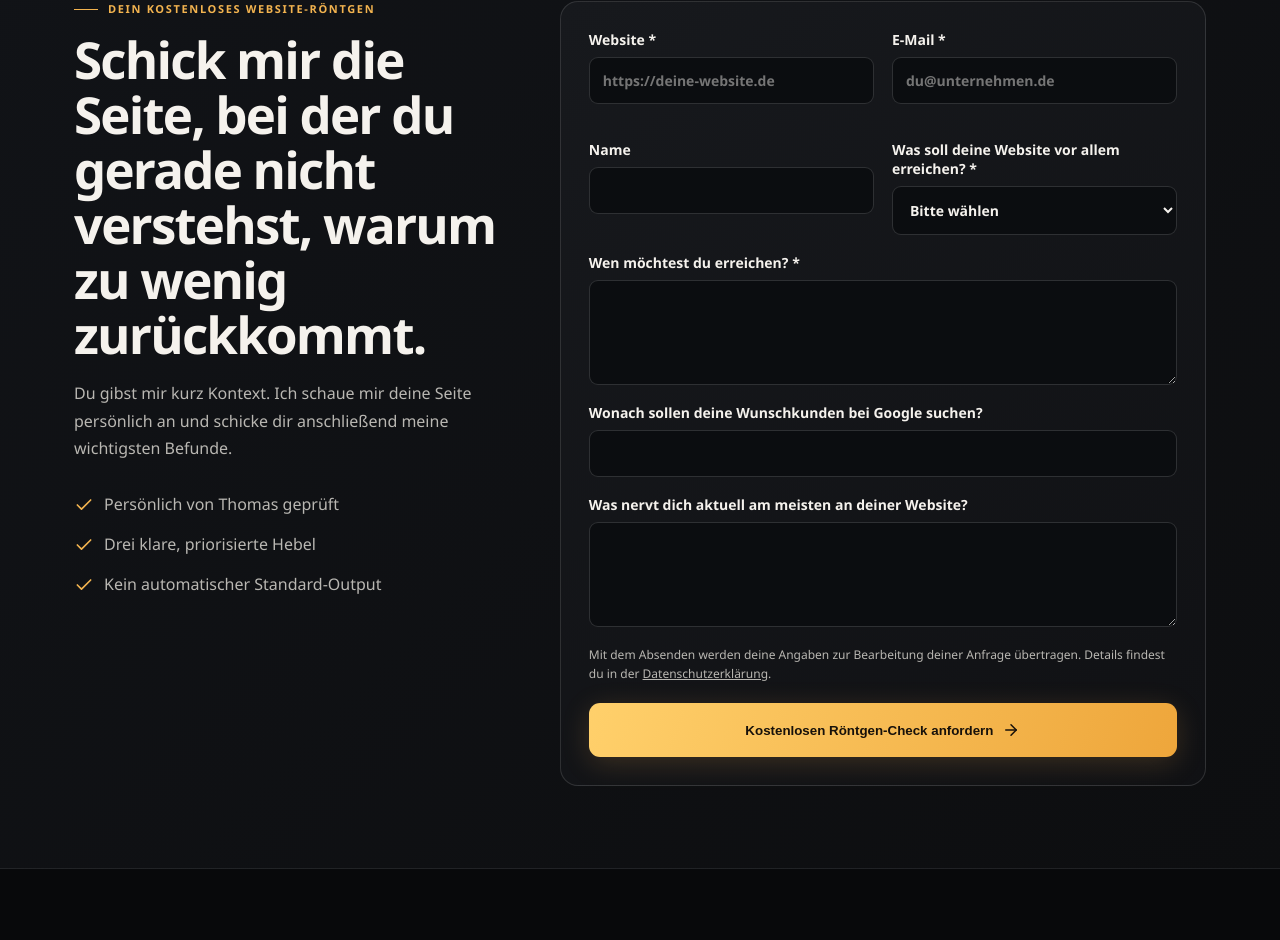
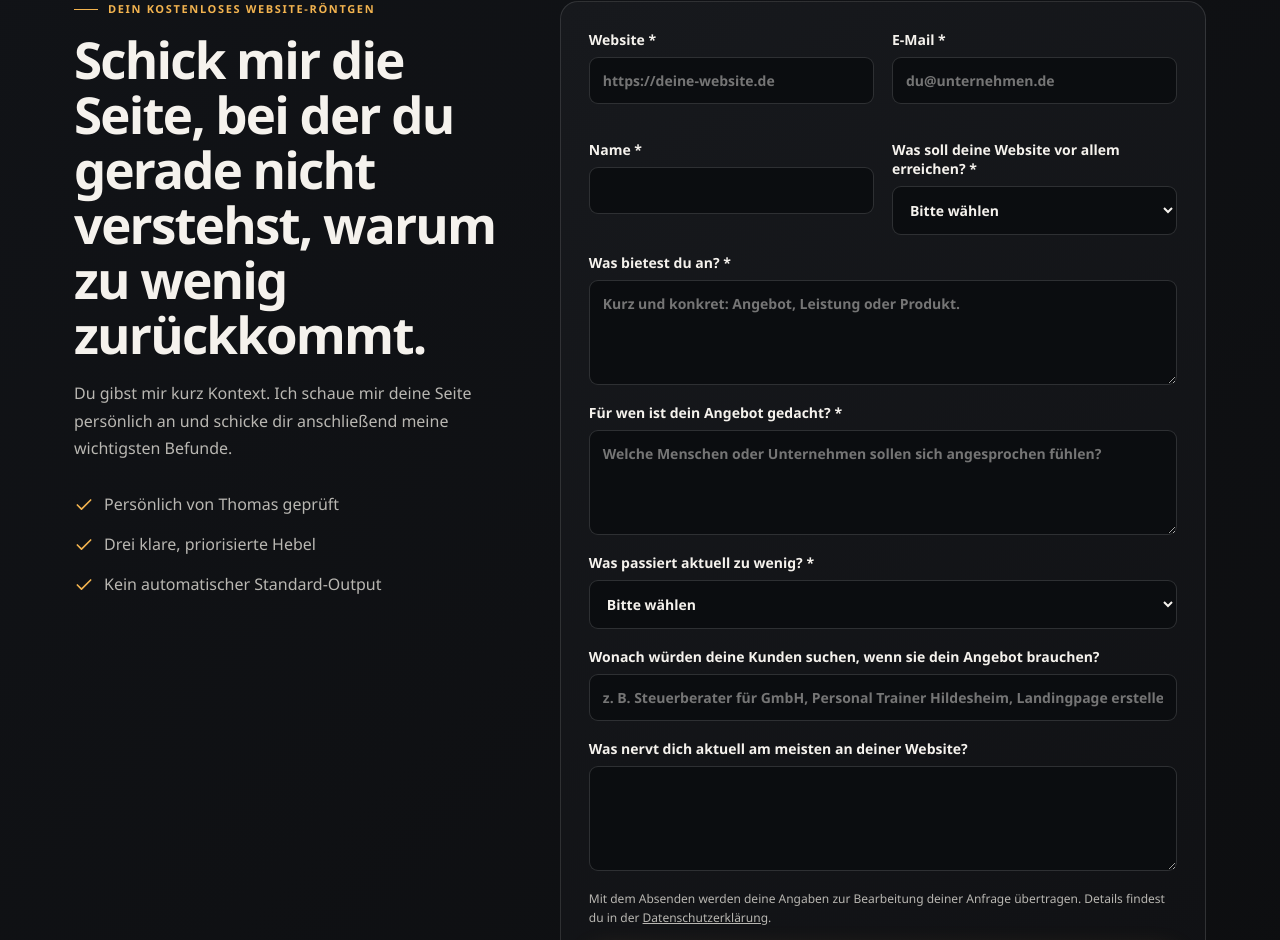
Before and after one commit to thomasech7-dot/webseite-roentgen, a React (Vite) app: page / in a window 1280 px wide. Shown: the part 5863-6803 px from the top of the page. Built offline with nearby package versions, Linux system fonts and the light colour scheme.

Commit message:
Improve Website-Roentgen form questions

```diff
--- a/src/main.tsx
+++ b/src/main.tsx
@@ -95,11 +95,13 @@ function LeadForm() {
       <div className="cols">
         <label>Website *<input name="website" type="url" required placeholder="https://deine-website.de" /></label>
         <label>E-Mail *<input name="email" type="email" required placeholder="du@unternehmen.de" /></label>
-        <label>Name<input name="name" autoComplete="name" /></label>
+        <label>Name *<input name="name" autoComplete="name" required /></label>
         <label>Was soll deine Website vor allem erreichen? *<select name="ziel" required defaultValue=""><option value="" disabled>Bitte wählen</option><option>Mehr Anfragen</option><option>Mehr Termine</option><option>Mehr Verkäufe</option><option>Mehr Sichtbarkeit</option><option>Mehr Vertrauen</option></select></label>
       </div>
-      <label>Wen möchtest du erreichen? *<textarea name="zielgruppe" required /></label>
-      <label>Wonach sollen deine Wunschkunden bei Google suchen?<input name="suchanfrage" /></label>
+      <label>Was bietest du an? *<textarea name="angebot" required placeholder="Kurz und konkret: Angebot, Leistung oder Produkt." /></label>
+      <label>Für wen ist dein Angebot gedacht? *<textarea name="zielgruppe" required placeholder="Welche Menschen oder Unternehmen sollen sich angesprochen fühlen?" /></label>
+      <label>Was passiert aktuell zu wenig? *<select name="aktuelles_problem" required defaultValue=""><option value="" disabled>Bitte wählen</option><option>Zu wenige passende Anfragen</option><option>Besucher melden sich nicht</option><option>Mein Angebot wird nicht verstanden</option><option>Google bringt nicht die richtigen Menschen</option><option>Ich weiß es nicht genau</option></select></label>
+      <label>Wonach würden deine Kunden suchen, wenn sie dein Angebot brauchen?<input name="suchanfrage" placeholder="z. B. Steuerberater für GmbH, Personal Trainer Hildesheim, Landingpage erstellen lassen" /></label>
       <label>Was nervt dich aktuell am meisten an deiner Website?<textarea name="problem" /></label>
       <p className="privacy">Mit dem Absenden werden deine Angaben zur Bearbeitung deiner Anfrage übertragen. Details findest du in der <a href="/datenschutz">Datenschutzerklärung</a>.</p>
       <button className="btn submit">Kostenlosen Röntgen-Check anfordern <ArrowRight /></button>
```
